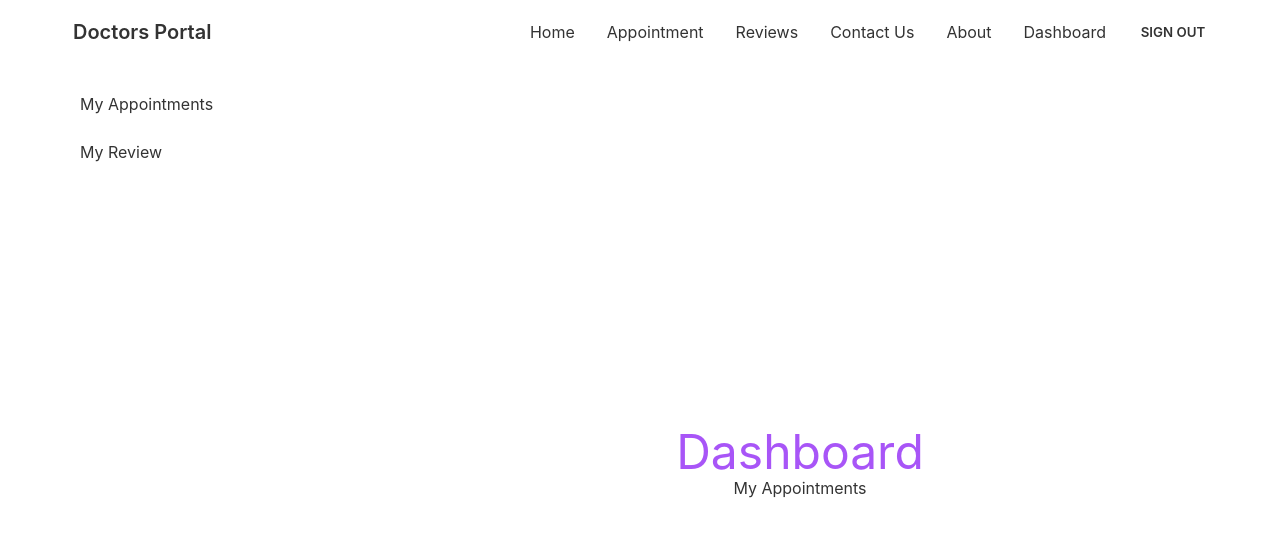
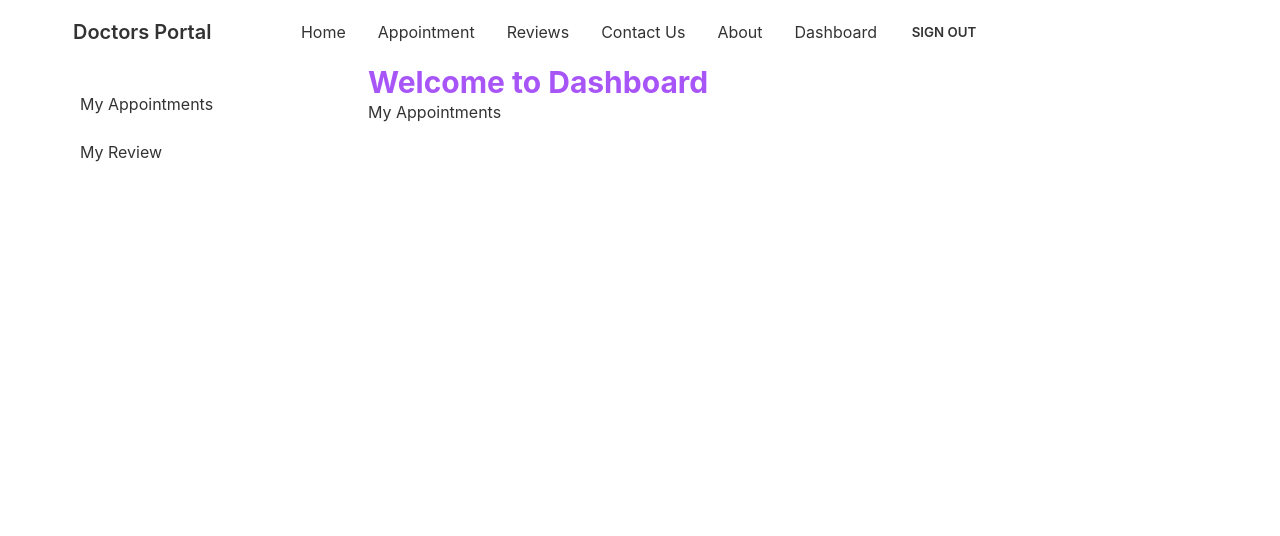
Before and after one commit to provashish95/doctors-portal-client, a React (Create React App) app: page /dashboard in a window 1280 px wide. Shown: the top 536 px of the page. Built offline with nearby package versions, Linux system fonts and the light colour scheme; no server answers; sample sign-in values are in the browser's storage.

Commit message:
customize navbar for dashboard

```diff
--- a/src/Pages/Dashboard/Dashboard.js
+++ b/src/Pages/Dashboard/Dashboard.js
@@ -4,16 +4,16 @@
 const Dashboard = () => {
     return (
         <div className="drawer drawer-mobile">
-            <input id="my-drawer-2" type="checkbox" className="drawer-toggle" />
-            <div className="drawer-content flex flex-col items-center justify-center">
-                <h1 className='text-5xl text-purple-500'>Dashboard</h1>
+            <input id="dashboard-sidebar" type="checkbox" className="drawer-toggle" />
+            <div className="drawer-content flex flex-col">
+                <h1 className='text-3xl font-bold text-purple-500'>Welcome to Dashboard</h1>
 
                 <Outlet></Outlet>
 
-                <label htmlFor="my-drawer-2" className="btn btn-primary drawer-button lg:hidden">Open drawer</label>
+
             </div>
             <div className="drawer-side">
-                <label htmlFor="my-drawer-2" className="drawer-overlay"></label>
+                <label htmlFor="dashboard-sidebar" className="drawer-overlay"></label>
                 <ul className="menu p-4 overflow-y-auto w-80 bg-base-100 text-base-content">
                     {/* <!-- Sidebar content here --> */}
                     <li><Link to='/dashboard'>My Appointments</Link></li>
--- a/src/Pages/Shared/Navbar.js
+++ b/src/Pages/Shared/Navbar.js
@@ -43,6 +43,11 @@
                     {menuItems}
                 </ul>
             </div>
+            <div className="navbar-end">
+                <label htmlFor="dashboard-sidebar" tabIndex="1" className="btn btn-ghost lg:hidden">
+                    <svg xmlns="http://www.w3.org/2000/svg" className="h-5 w-5" fill="none" viewBox="0 0 24 24" stroke="currentColor"><path strokeLinecap="round" strokeLinejoin="round" strokeWidth="2" d="M4 6h16M4 12h8m-8 6h16" /></svg>
+                </label>
+            </div>
         </div>
     );
 };
```
